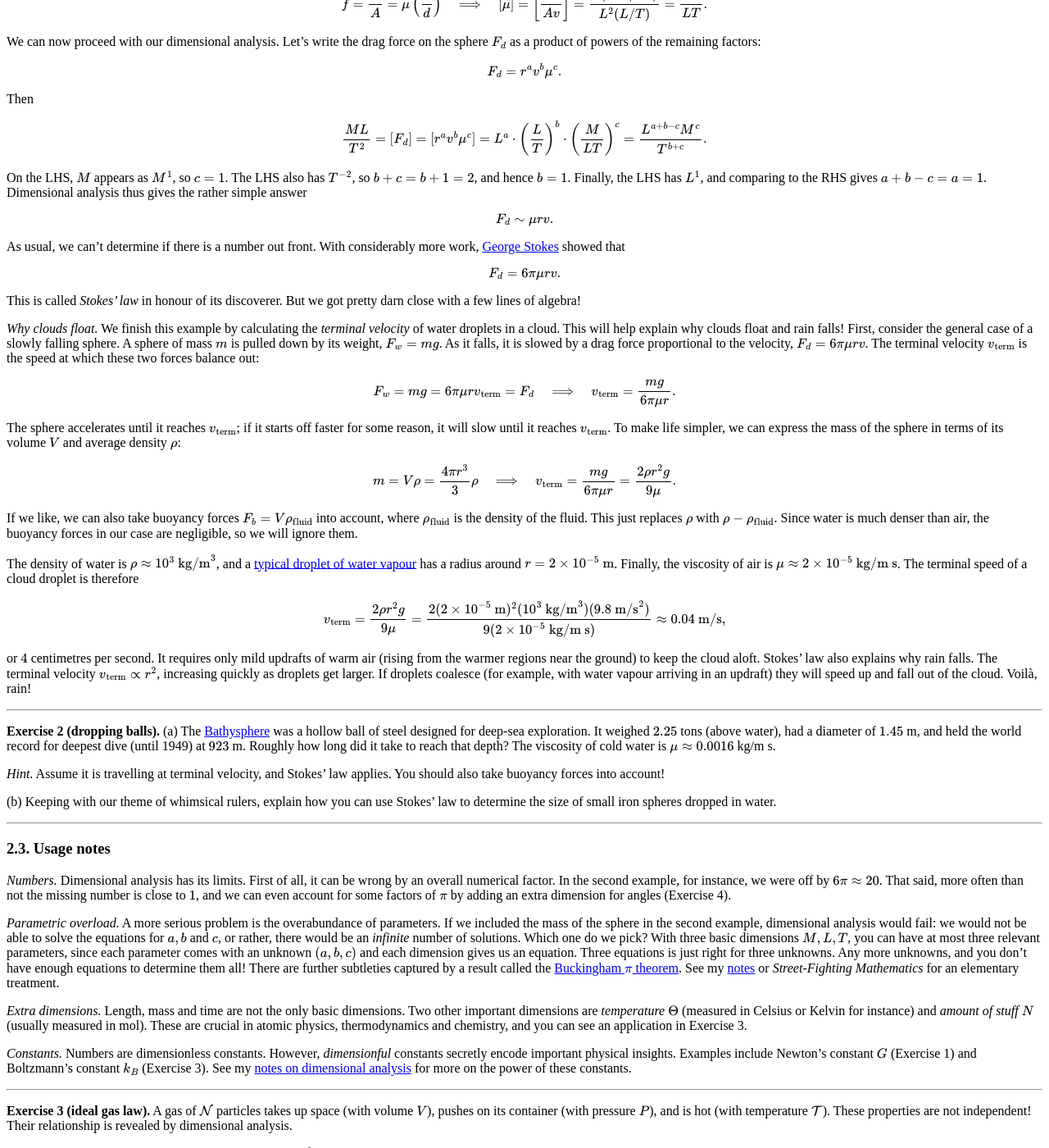
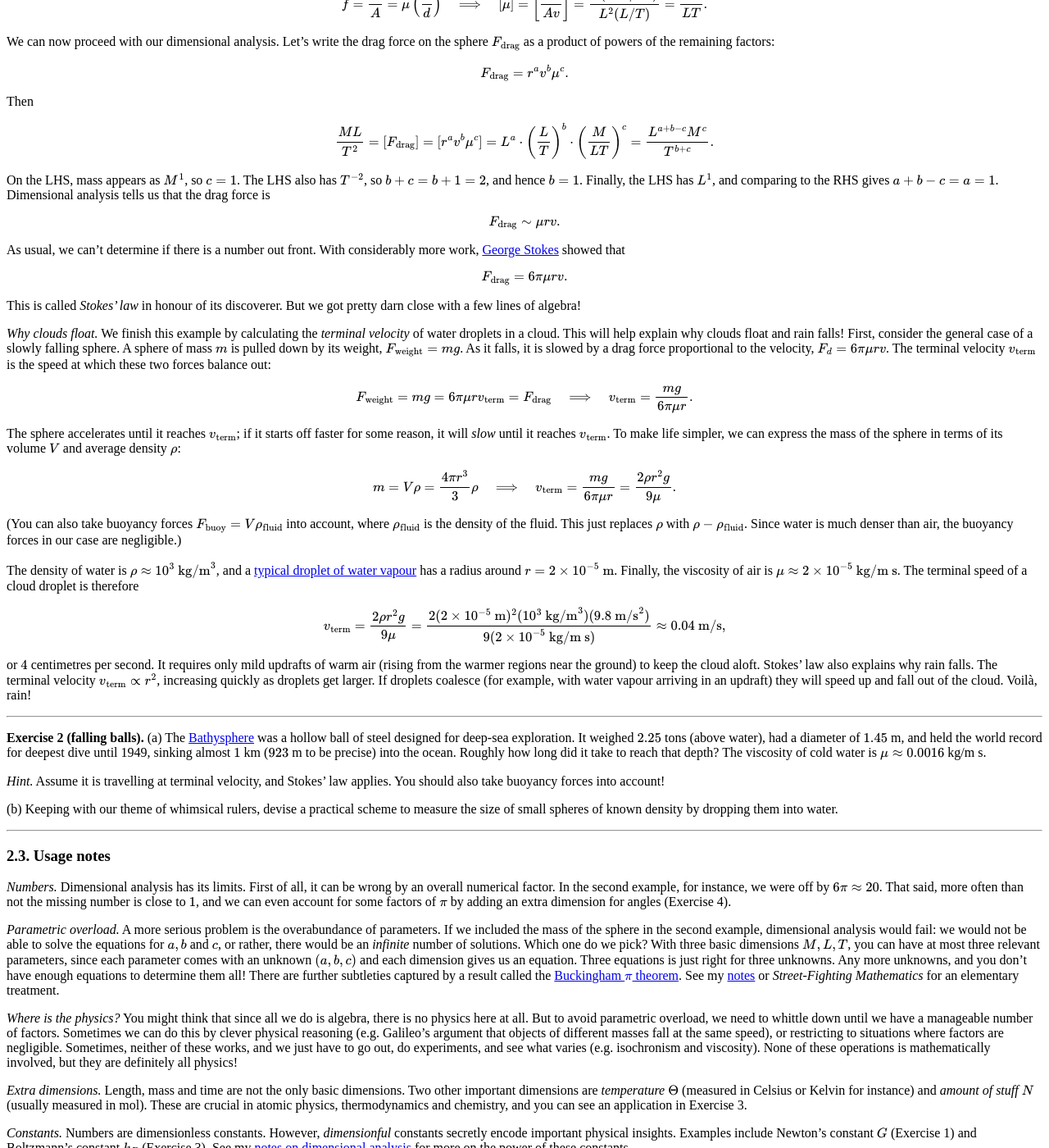
Before and after one commit to hapax/hapax.github.io, a Jekyll site: the page built from assets/simple-physics.md, in a window 1280 px wide and 1400 px high, scrolled down 3545 px. Shown: the whole window at 82% size. Built offline with Jekyll 4.4.1, drawn with Linux system fonts in a browser that asks for light colours; our own code applies the rules of GitHub Pages for plain Markdown files; formulas are drawn with MathJax 3; a script that is not in the unit is left out; some of the changed text lies outside the part shown.

Commit message:
Update simple-physics.md

```diff
--- a/assets/simple-physics.md
+++ b/assets/simple-physics.md
@@ -333,28 +333,28 @@
 $$
 
 We can now proceed with our dimensional analysis.
-Let's write the drag force on the sphere $F_d$ as a product of powers
+Let's write the drag force on the sphere $F_\text{drag}$ as a product of powers
 of the remaining factors:
 
 $$
-F_d = r^a v^b \mu^c.
+F_\text{drag} = r^a v^b \mu^c.
 $$
 
 Then
 
 $$
-\frac{ML}{T^2} = [F_d] = [r^a v^b \mu^c] = L^a \cdot
+\frac{ML}{T^2} = [F_\text{drag}] = [r^a v^b \mu^c] = L^a \cdot
 \left(\frac{L}{T}\right)^b \cdot \left(\frac{M}{LT}\right)^c = \frac{L^{a+b-c}M^c}{T^{b+c}}.
 $$
 
-On the LHS, $M$ appears as $M^1$, so $c = 1$.
+On the LHS, mass appears as $M^1$, so $c = 1$.
 The LHS also has $T^{-2}$, so $b+c = b+1 = 2$, and hence $b = 1$.
 Finally, the LHS has $L^1$, and comparing to the RHS gives $a + b -c =
 a = 1$.
-Dimensional analysis thus gives the rather simple answer
+Dimensional analysis tells us that the drag force is
 
 $$
-F_d \sim \mu r v.
+F_\text{drag} \sim \mu r v.
 $$
 
 As usual, we can't determine if there is a number out front. With considerably more
@@ -363,7 +363,7 @@
 showed that
 
 $$
-F_d = 6\pi \mu r v.
+F_\text{drag}= 6\pi \mu r v.
 $$
 
 This is called *Stokes' law* in honour of its discoverer.
@@ -373,18 +373,18 @@
 water droplets in a cloud.
 This will help explain why clouds float and rain falls!
 First, consider the general case of a slowly falling sphere.
-A sphere of mass $m$ is pulled down by its weight, $F_w = mg$.
+A sphere of mass $m$ is pulled down by its weight, $F_\text{weight}= mg$.
 As it falls, it is slowed by a drag force proportional to the velocity, $F_d = 6\pi \mu r v$.
 The terminal velocity $ v_{\text{term}}$ is the speed at which these
 two forces balance out:
 
 $$
-F_w = mg = 6\pi \mu r v_{\text{term}} = F_d \quad \Longrightarrow
+F_\text{weight} = mg = 6\pi \mu r v_{\text{term}} = F_\text{drag}\quad \Longrightarrow
 \quad v_{\text{term}} = \frac{mg}{6\pi \mu r}.
 $$
 
 The sphere accelerates until it reaches $v_{\text{term}}$; if it
-starts off faster for some reason, it will slow until it reaches $v_{\text{term}}$.
+starts off faster for some reason, it will *slow* until it reaches $v_{\text{term}}$.
 To make life simpler, we can express the mass of the sphere
 in terms of its volume $V$ and average density $\rho$:
 
@@ -392,11 +392,11 @@
 m = V\rho = \frac{4\pi r^3}{3} \rho \quad \Longrightarrow \quad v_{\text{term}} = \frac{mg}{6\pi \mu r} = \frac{2\rho r^2 g}{9\mu}.
 $$
 
-If we like, we can also take buoyancy forces $F_b = V
+(You can also take buoyancy forces $F_\text{buoy} = V
 \rho_\text{fluid}$ into account, where $\rho_{\text{fluid}}$ is the density of the fluid.
 This just replaces $\rho$ with $\rho - \rho_{\text{fluid}}$.
 Since water is much denser than air, the buoyancy forces in our case
-are negligible, so we will ignore them.
+are negligible.)
 
 The density of water is $\rho \approx 10^3 \text{ kg/m}^3$, and a
 [typical droplet of water vapour](https://wxguys.ssec.wisc.edu/2013/09/10/how-fast-do-raindrops-fall/)
@@ -423,19 +423,21 @@
 
 ---
 
-**Exercise 2 (dropping balls).**
+**Exercise 2 (falling balls).**
 (a) The [Bathysphere](https://en.wikipedia.org/wiki/Bathysphere) was a
 hollow ball of steel designed for deep-sea exploration.
 It weighed $2.25$ tons (above water), had a diameter of $1.45$ m, and
-held the world record for deepest dive (until 1949) at $923$ m.
+held the world record for deepest dive until 1949, sinking almost $1$
+km ($923$ m to be precise) into the ocean.
 Roughly how long did it take to reach that depth?
 The viscosity of cold water is $\mu \approx 0.0016$ kg/m s.
 
 *Hint.* Assume it is travelling at terminal velocity, and Stokes' law
 applies. You should also take buoyancy forces into account!
 
-(b) Keeping with our theme of whimsical rulers, explain how you can
-use Stokes' law to determine the size of small iron spheres dropped in water.
+(b) Keeping with our theme of whimsical rulers, devise a practical
+scheme to measure the size of small spheres of known density by
+dropping them into water.
 
 ---
 
@@ -463,6 +465,18 @@
 [Buckingham $\pi$ theorem](https://en.wikipedia.org/wiki/Buckingham_%CF%80_theorem).
 See my [notes](https://hapax.github.io/assets/dimensional-analysis.pdf) or
 *Street-Fighting Mathematics* for an elementary treatment.
+
+*Where is the physics?* You might think that since all we do is
+algebra, there is no physics here at all.
+But to avoid parametric overload, we need to whittle down until we
+have a manageable number of factors.
+Sometimes we can do this by clever physical reasoning (e.g. Galileo's
+argument that objects of different masses fall at the same speed), or
+restricting to situations where factors are negligible.
+Sometimes, neither of these works, and we just have to go out, do
+experiments, and see what varies (e.g. isochronism and viscosity).
+None of these operations is mathematically involved, but they are
+definitely all physics!
 
 *Extra dimensions.* Length, mass and time are not
 the only basic dimensions.
```
Also changed, not shown: other parts of assets/simple-physics.md (+1 -1 lines).
